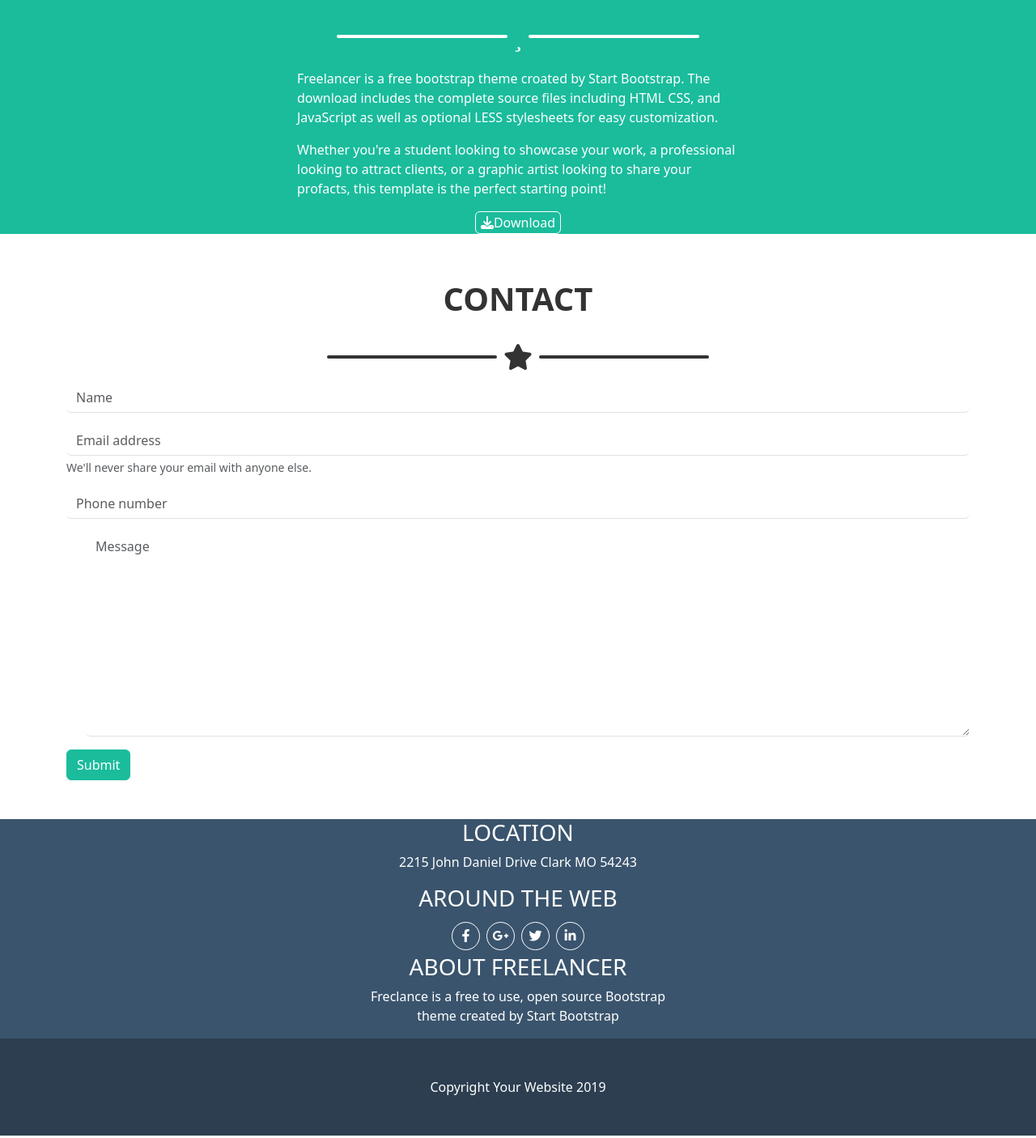
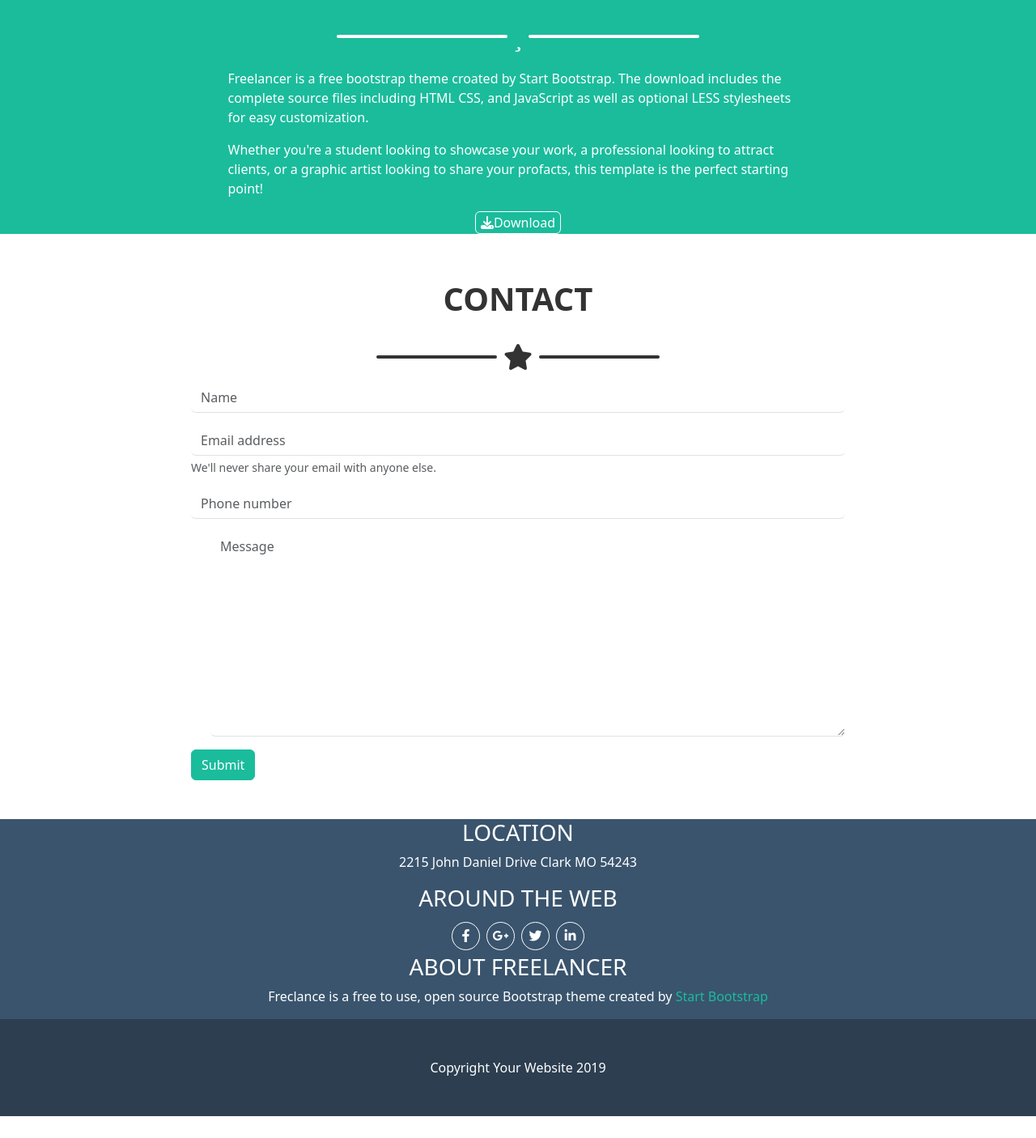
Before and after one commit to ariannadrovandi/html-css-bootstrap-freelancer, a plain HTML site: page index.html in a window 1280 px wide. Shown: the part 1490-2896 px from the top of the page at 81% size. Drawn offline with nearby package versions, Linux system fonts and the light colour scheme.

Commit message:
added ad-whidt-65 and ad-whidt-80

```diff
--- a/index.html
+++ b/index.html
@@ -103,11 +103,11 @@
                 </div>
 
                 <div class="row d-flex flex-column justify-content-center align-items-center">
-                    <div class="col-6">
+                    <div class="ad-whidt-65 col-6">
                         <p class="text-start"> Freelancer is a free bootstrap theme croated by Start Bootstrap. The download includes the complete source files including HTML CSS, and JavaScript as well as optional LESS stylesheets for easy customization.</p>
                     </div>
 
-                    <div class="col-6">
+                    <div class="ad-whidt-65 col-6">
                         <p class="text-start">Whether you're a student looking to showcase your work, a professional looking to attract clients, or a graphic artist looking to share your profacts, this template is the perfect starting point&#33;</p>
                     </div>
                 </div>
@@ -116,7 +116,7 @@
         </section>
 
         <section id="contact" class="my-5">
-            <div class="container">
+            <div class="container ad-whidt-65">
                 <h2 class="display-6 p-2 fw-semibold text-center text-uppercase">contact</h2>
                 <div class="star black p-3 w-50 mx-auto text-center d-flex justify-content-center align-items-center">
                     <span><i class="px-2 fa-solid fa-star"></i></span>
@@ -147,12 +147,12 @@
     <footer class="text-white">
          <section id="top-footer">
             <div class="row d-flex flex-column justify-content-center align-items-center">
-                <div class="col-4">
+                <div class="ad-whidt-80 col-4">
                     <h3 class="text-center text-uppercase">location</h3>
                     <p class="text-center">2215 John Daniel Drive Clark MO 54243</p>
                 </div>
 
-                <div class="col-4">
+                <div class="ad-whidt-80 col-4">
                     <h3 class="text-center text-uppercase">around the web</h3>
                     <div class="d-flex justify-content-center align-items-center">
                         <span class="m-1"><div class="rounded-circle ad-border ad-circle d-flex justify-content-center align-items-center"><i class="fa-brands fa-facebook-f"></i></div></span>
@@ -162,9 +162,9 @@
                     </div>
                 </div>
 
-                <div class="col-4">
+                <div class="ad-whidt-80 col-4">
                     <h3 class="text-center text-uppercase">about freelancer</h3>
-                    <p class="text-center">Freclance is a free to use, open source Bootstrap theme created by Start Bootstrap</p>
+                    <p class="text-center">Freclance is a free to use, open source Bootstrap theme created by <span>Start Bootstrap</span></p>
                 </div>
             </div>
         </section>
--- a/style/style.css
+++ b/style/style.css
@@ -111,3 +111,15 @@ h1{
     width: 35px;
     height: 35px;
 }
+
+#top-footer .row:last-child p span{
+    color: var(--aqua);
+}
+
+.ad-whidt-80{
+    width: 80%;
+}
+
+.ad-whidt-65{
+    width: 65%;
+}
```
